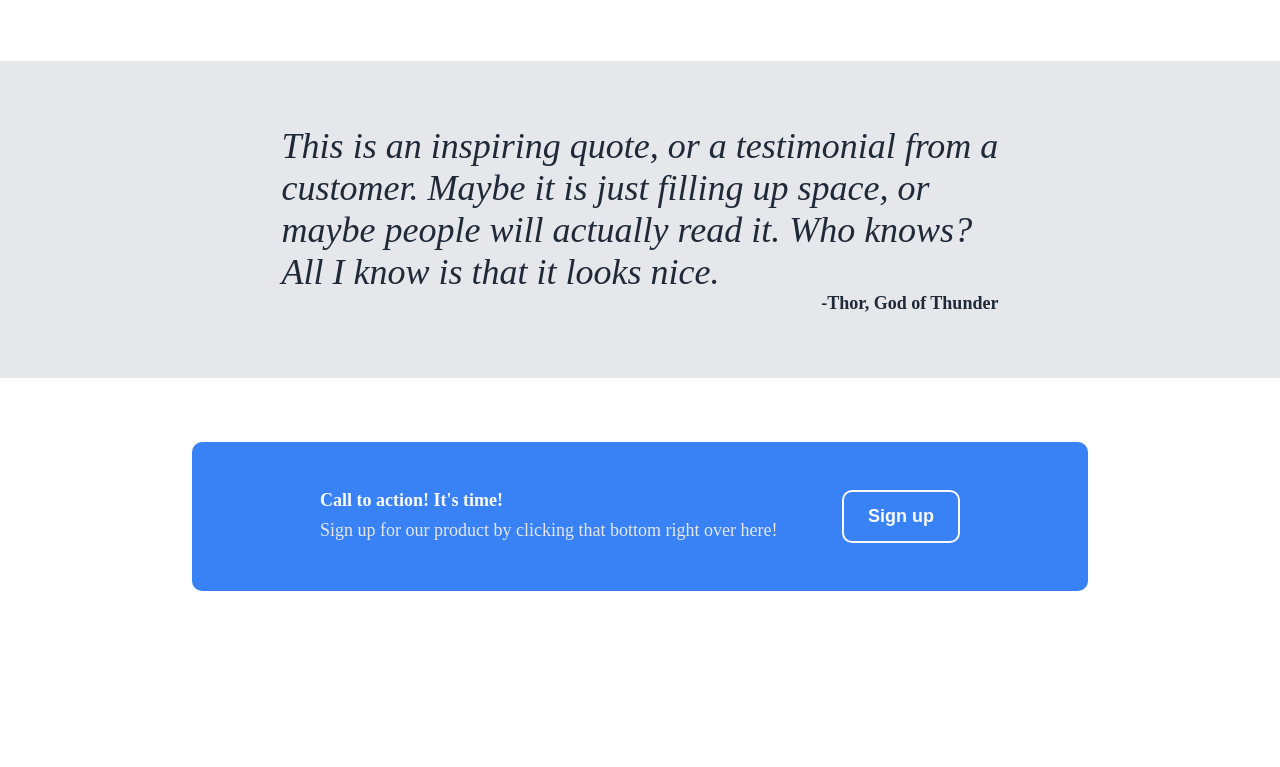
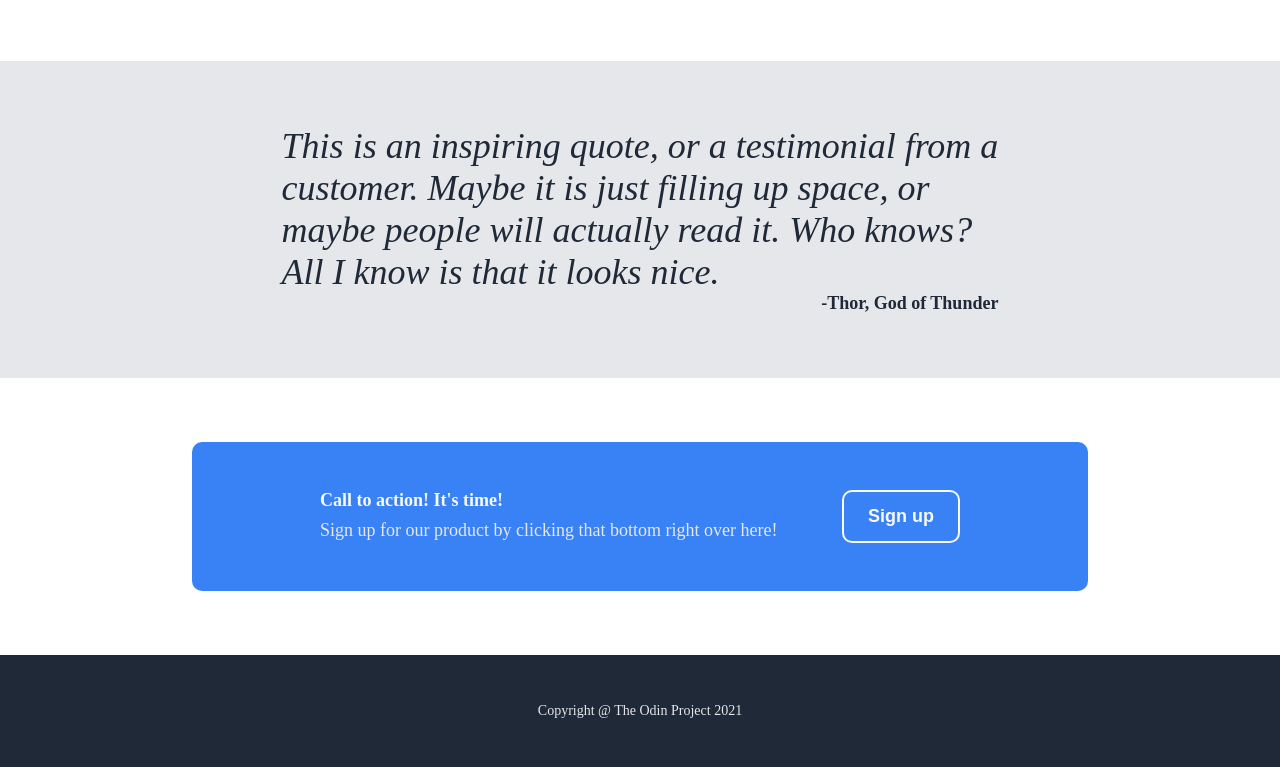
Before and after one commit to aspbdev/landing-page, a plain HTML site: page index.html in a window 1280 px wide. Shown: the part 910-1677 px from the top of the page. Before the commit the page ends 1565 px from the top, so only its background shows below. Drawn offline with Linux system fonts and the light colour scheme.

Commit message:
Add footer

```diff
--- a/index.html
+++ b/index.html
@@ -77,6 +77,13 @@
                 <button class="action-btn">Sign up</button>
             </div>
         </section>
+        <footer>
+            <div class="container">
+                <p class="footer-text">
+                    Copyright @ The Odin Project 2021
+                </p>
+            </div>
+        </footer>
     </main>
 </body>
 </html>
--- a/style.css
+++ b/style.css
@@ -165,10 +165,6 @@ header .container {
     border-radius: 10px;
 }
 
-.action-description {
-
-}
-
 .action-description h4 {
     font-size: 18px;
     font-weight: 900;
@@ -191,3 +187,18 @@ header .container {
     font-size: 18px;
     font-weight: 900;
 }
+
+footer {
+    background-color: #1F2937;
+}
+
+footer .container {
+    padding: 48px 0;
+}
+
+footer p {
+    font-size: 14px;
+    font-weight: normal;
+    color: #E5E7EB;
+    text-align: center;
+}
```
